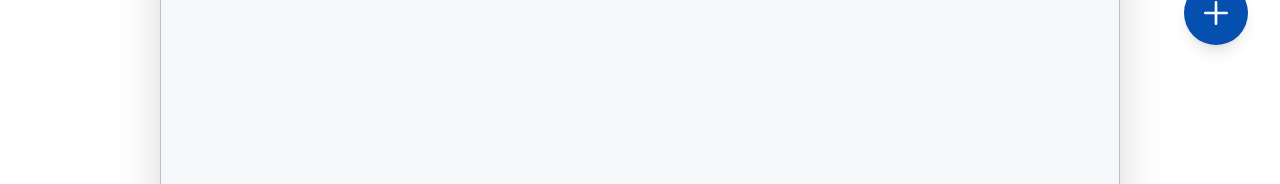
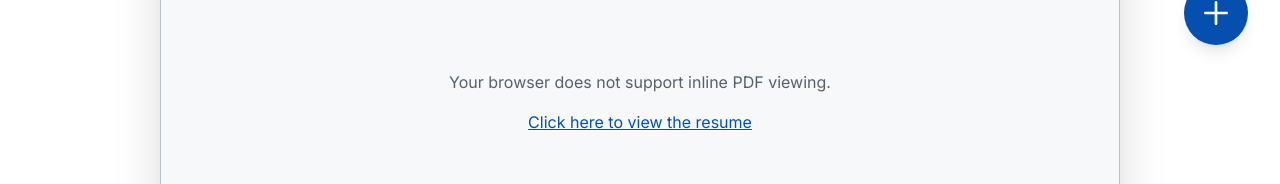
Before and after one commit to aabhiyann/portfolio-abhiyan, a React (Vite) app: page /resume in a window 1280 px wide. Shown: the part 723-907 px from the top of the page. Built offline with nearby package versions, Linux system fonts and the light colour scheme.

Commit message:
fix: resolve QA audit issues across portfolio
- Replace iframe with object tag for PDF resume display
- Update CSP to allow Google Fonts and GitHub API domains
- Fix hero typewriter container clipping on smaller screens

```diff
--- a/src/pages/Home.tsx
+++ b/src/pages/Home.tsx
@@ -62,7 +62,7 @@ function Home() {
                   <span className="gradient-text">ML Engineer</span>
                 </h1>
 
-                <div className="text-xl md:text-2xl text-text-secondary font-medium mb-4 h-[60px]">
+                <div className="text-xl md:text-2xl text-text-secondary font-medium mb-4 min-h-[60px]">
                   <TypeWriter
                     words={[
                       "Building ML-powered applications",
--- a/src/pages/Resume.tsx
+++ b/src/pages/Resume.tsx
@@ -62,11 +62,24 @@ function Resume() {
               delay: 0.2,
             }}
           >
-            <iframe
-              src={resumeUrl}
+            <object
+              data={resumeUrl}
+              type="application/pdf"
               className="w-full h-full"
               title="Abhiyan Sainju Resume"
-            />
+            >
+              <div className="flex flex-col items-center justify-center h-full gap-4 text-text-secondary">
+                <p>Your browser does not support inline PDF viewing.</p>
+                <a
+                  href={resumeUrl}
+                  target="_blank"
+                  rel="noopener noreferrer"
+                  className="text-accent-primary underline"
+                >
+                  Click here to view the resume
+                </a>
+              </div>
+            </object>
           </motion.div>
         </div>
       </section>
```
Also changed, not shown: vercel.json.
